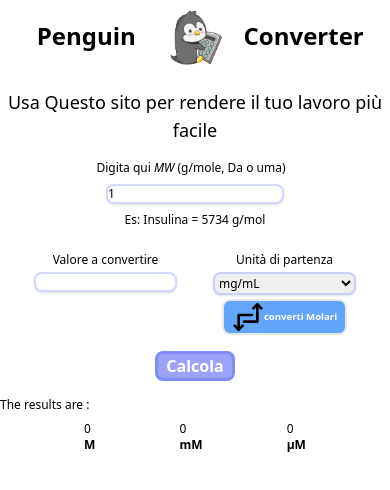
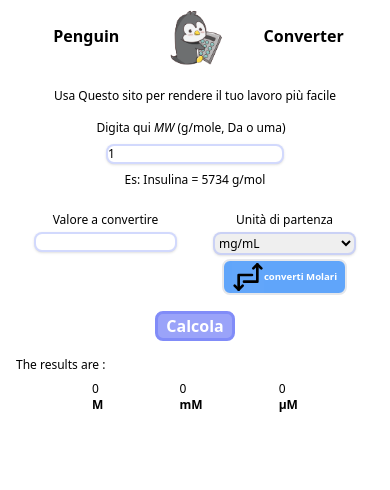
Before and after one commit to halex22/penguin-convertor, a React (Vite) app: page / in a window 390 px wide. Shown: the top 490 px of the page. Built offline with nearby package versions, Linux system fonts and the light colour scheme.

Commit message:
add useContext to the components logic

```diff
--- a/src/App.jsx
+++ b/src/App.jsx
@@ -1,4 +1,4 @@
-import { useState } from "react";
+import { useState, createContext } from "react";
 import "./App.css";
 import Header from "./components/header";
 import Form from "./components/form";
@@ -6,6 +6,9 @@ import Btn from "./components/btn";
 import { createComboUnits , convertUnit} from "./calculator.mjs";
 import unitMap from "./unitmap.mjs";
 import Result from "./components/results";
+
+export const UnitContext = createContext();
+
 
 function App() {
   document.title = "Penguin Converter";
@@ -45,9 +48,10 @@ function App() {
 
   return (
     <>
+      <UnitContext.Provider value={{isUnitM, setIsUnitM}}>
         <main className="text-xs sm:text-base">
           <Header />
-        <p className="text-center text-lg md:text-2xl my-4">
+          <p className="text-center px-4 sm:px-0 text-xs sm:text-lg md:text-2xl my-4">
             Usa Questo sito per rendere il tuo lavoro più facile{" "}
           </p>
           <Form
@@ -59,15 +63,15 @@ function App() {
             <Btn text={"Calcola"} fnct={calculateFnct} />
           </div>
 
-        <div className="mb-4">
+          <div className="mb-4 px-4">
             <Result
-            isUnitM={isUnitM}
               mResults={[mResult, mmResult, umResult]}
               gResults={[mgResult, gResult]}
             />
           </div>
 
         </main>
+      </UnitContext.Provider>
     </>
   );
 }
--- a/src/calculator.mjs
+++ b/src/calculator.mjs
@@ -1,8 +1,5 @@
-import unitMap from "./unitmap.mjs";
-
-
 export function createComboUnits(addMs, targetId = 'unitaPartenza') {
-  const inputUnit = document.getElementById("unitaPartenza").value;
+  const inputUnit = document.getElementById(targetId).value;
   if (addMs) {
     const unitToM = `${inputUnit}-m`.toLowerCase();
     const unitToMm = `${inputUnit}-mm`.toLowerCase();
@@ -28,7 +25,9 @@ export function convertUnit(input, conversionFactor, reverse, mwValue) {
   const result = reverse
   ? (input * mwValue) / conversionFactor // da M a massa
   : (input / mwValue) * conversionFactor; // da massa a M
-  return result;
+  return result < 0.01
+  ? toScientificNotation(result)
+  : result;
 
 }
 
--- a/src/components/form.jsx
+++ b/src/components/form.jsx
@@ -2,44 +2,44 @@ import Input from "./utils/input";
 import Select from "./utils/select";
 import ChangeUnit from "./utils/changeUnit";
 
-export default function Form({valueUtils, mwUtils, unitUtils }) {
 
+// eslint-disable-next-line react/prop-types
+export default function Form({ valueUtils, mwUtils }) {
   return (
     <>
       <div className="mx-4 ">
-
         <div className="flex items-center flex-col">
           <p className="inline me-2">
             Digita qui <i>MW</i> (g/mole, Da o uma)
           </p>
 
-          <div className="block my-2">
-            <Input nameId="mw" isMain utils={mwUtils}/>
+          <div className="block my-2 ">
+            <Input nameId="mw" isMain utils={mwUtils} />
           </div>
 
           <p>Es: Insulina = 5734 g/mol</p>
         </div>
 
         <div className="mt-6 grid grid-cols-2">
-
           <div className="col-span-1">
             <label htmlFor="valore" className="block mb-1 text-center">
               <span>Valore a convertire </span>
             </label>
 
-						<div className="flex justify-center">
-            	<Input nameId="valore" utils={valueUtils}/>
-						</div>
+            <div className="flex justify-center">
+              <Input nameId="valore" utils={valueUtils} />
+            </div>
           </div>
 
-					<div className="col-span-1">
-						<label htmlFor="unitaPartenza" className="block mb-1  text-center">Unità di partenza</label>
-						<div className="flex justify-center">
-              <Select nameId="unitaPartenza" isUnitM={unitUtils[0]}/>
+          <div className="col-span-1">
+            <label htmlFor="unitaPartenza" className="block mb-1  text-center">
+              Unità di partenza
+            </label>
+            <div className="flex justify-center">
+              <Select nameId="unitaPartenza" />
             </div>
-            <ChangeUnit utils={unitUtils}/>
-					</div>
-
+            <ChangeUnit />
+          </div>
         </div>
       </div>
     </>
--- a/src/components/results.jsx
+++ b/src/components/results.jsx
@@ -1,4 +1,12 @@
-export default function Result({ isUnitM, mResults, gResults }) {
+import { useContext } from "react";
+import { UnitContext } from "../App";
+
+
+// eslint-disable-next-line react/prop-types
+export default function Result({ mResults, gResults }) {
+
+  const { isUnitM } = useContext(UnitContext)
+
   const [mResult, mmResult, umResult] = mResults;
   const [mgResult, gResult] = gResults;
 
--- a/src/components/utils/changeUnit.jsx
+++ b/src/components/utils/changeUnit.jsx
@@ -1,8 +1,12 @@
-export default function ChangeUnit({ utils }) {
-  const [isUnitM, callBack] = utils;
+import { useContext } from "react";
+import { UnitContext } from "../../App";
+
+// eslint-disable-next-line react/prop-types
+export default function ChangeUnit() {
+  const {isUnitM, setIsUnitM} = useContext(UnitContext);
 
 	const handleClick = () => {
-		callBack(!isUnitM)
+		setIsUnitM(!isUnitM)
 	}
   return (
     <>
--- a/src/components/utils/headTitle.jsx
+++ b/src/components/utils/headTitle.jsx
@@ -1,7 +1,8 @@
+// eslint-disable-next-line react/prop-types
 export default function HeaderTitle({ text }) {
   return (
     <div className="col-span-1 flex justify-center items-center">
-      <h2 className="text-center text-2xl md:text-3xl lg:text-4xl font-bold">{text} </h2>
+      <h2 className="text-center text-base sm:text-2xl md:text-3xl lg:text-4xl font-bold">{text} </h2>
     </div>
   );
 }
--- a/src/components/utils/select.jsx
+++ b/src/components/utils/select.jsx
@@ -1,9 +1,10 @@
-import React from "react";
+import { useContext } from "react";
+import { UnitContext } from "../../App";
 
+// eslint-disable-next-line react/prop-types
+export default function Select({ nameId }) {
 
-export default function Select({ nameId, isUnitM }) {
-
-
+  const { isUnitM } = useContext(UnitContext)
 
   const gOptns = ["mg/mL", "g/mL"];
 
```
Lines whose indentation alone changed are shown as unchanged.
